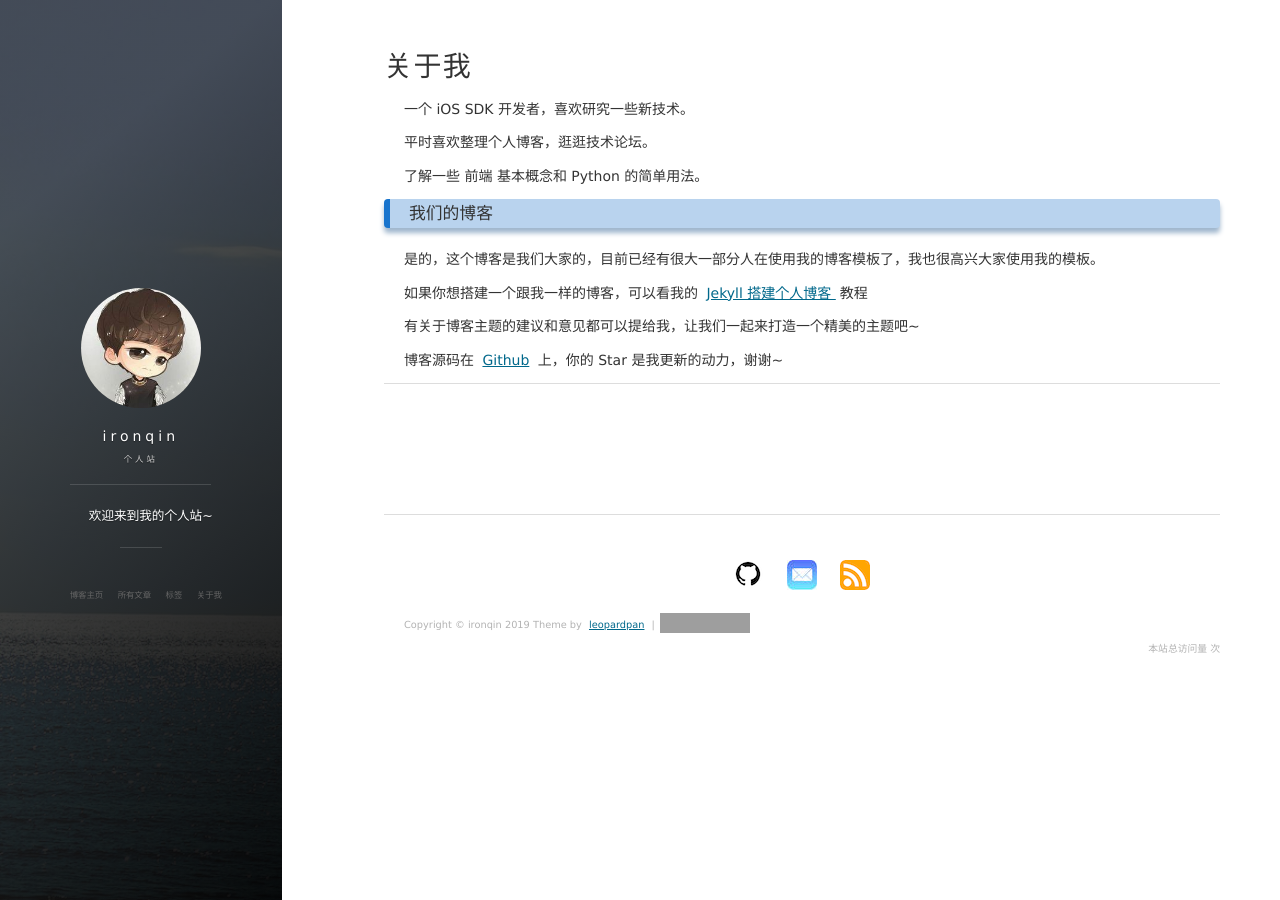
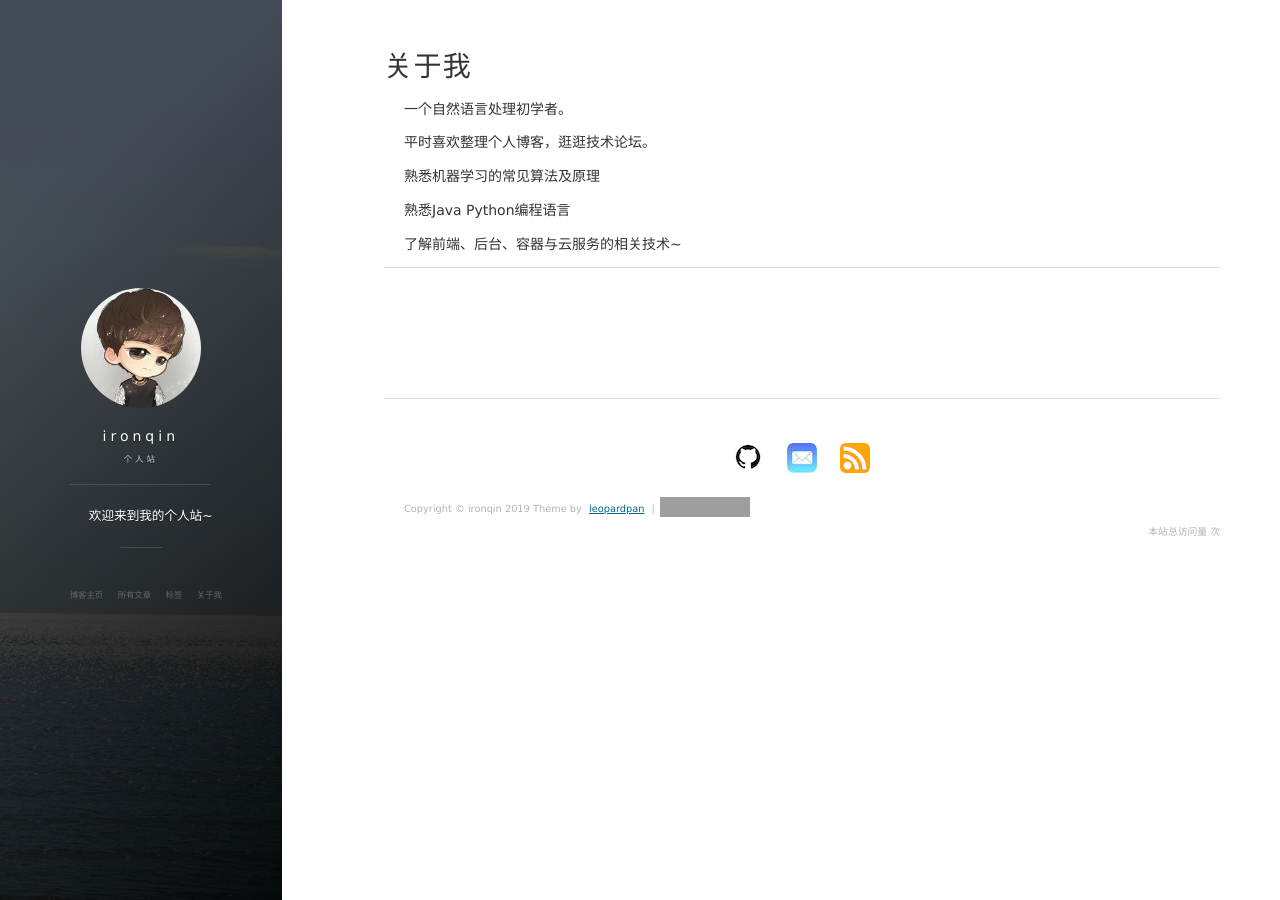
Before and after one commit to qwbjtu2015/ironqin.github.io, a Jekyll site: the page built from about.md, in a window 1280 px wide. Built offline with Jekyll 4.4.1, drawn with Linux system fonts in a browser that asks for light colours; nearby versions of some CDN libraries; comment, search, counter and statistics services are not loaded; grey boxes are pictures that could not be loaded.

Commit message:
修改文件: about.md

```diff
--- a/about.md
+++ b/about.md
@@ -3,33 +3,17 @@
 title: 关于我
 ---
 
-一个 iOS SDK 开发者，喜欢研究一些新技术。
+一个自然语言处理初学者。
 <p>
 平时喜欢整理个人博客，逛逛技术论坛。
 <p>
-了解一些 前端 基本概念和 Python 的简单用法。
+熟悉机器学习的常见算法及原理
+<p>
+熟悉Java Python编程语言
+<p>
+了解前端、后台、容器与云服务的相关技术~
 
 <p>
-
-<h3> 我们的博客 </h3>
-
-<p>
-
-是的，这个博客是我们大家的，目前已经有很大一部分人在使用我的博客模板了，我也很高兴大家使用我的模板。
-
-<p>
-
-如果你想搭建一个跟我一样的博客，可以看我的
-<a href="/2016/10/jekyll_tutorials1/"> Jekyll 搭建个人博客 </a>
-教程
-
-<p>
-
-有关于博客主题的建议和意见都可以提给我，让我们一起来打造一个精美的主题吧~
-
-<p>
-
-博客源码在 <a target="_blank" href='https://github.com/leopardpan/leopardpan.github.io/'>Github</a> 上，你的 Star 是我更新的动力，谢谢~
 
 <p>
 
```
